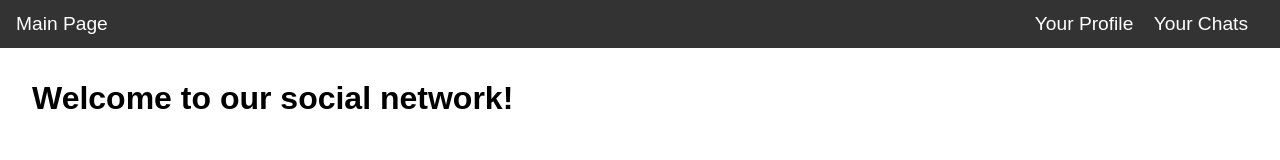
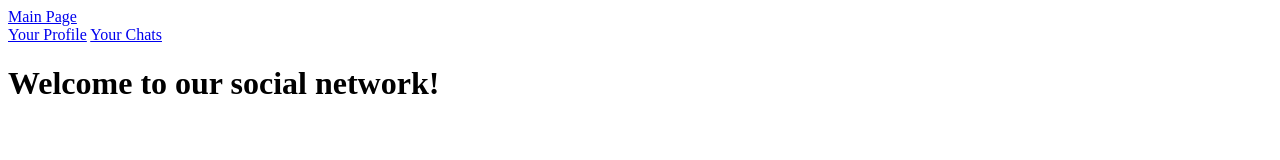
Before and after one commit to Homicidex/ERA.github.io, a plain HTML site: page main/index.html in a window 1280 px wide. Drawn offline with Linux system fonts and the light colour scheme.

Commit message:
Update index.html

```diff
--- a/main/index.html
+++ b/main/index.html
@@ -2,39 +2,6 @@
 <html>
 <head>
 	<title>Social Network</title>
-	<style>
-		body {
-			margin: 0;
-			padding: 0;
-			font-family: Arial, sans-serif;
-		}
-		nav {
-			background-color: #333;
-			color: #fff;
-			display: flex;
-			justify-content: space-between;
-			align-items: center;
-			padding: 0 1rem;
-			height: 3rem;
-		}
-		nav a {
-			color: #fff;
-			text-decoration: none;
-			margin-right: 1rem;
-			font-size: 1.2rem;
-			transition: opacity 0.2s;
-		}
-		nav a:hover {
-			opacity: 0.8;
-		}
-		.main-content {
-			padding: 2rem;
-		}
-		h1 {
-			font-size: 2rem;
-			margin-top: 0;
-		}
-	</style>
 </head>
 <body>
 	<nav>
```
